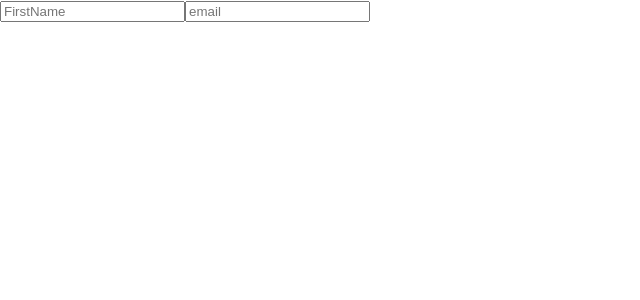
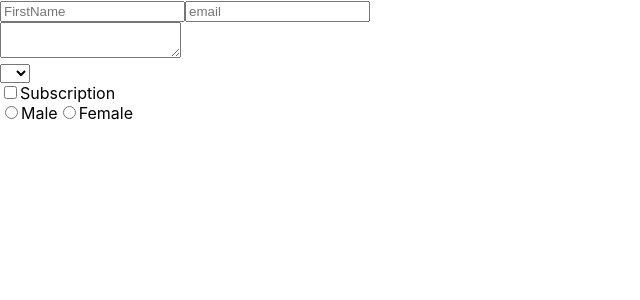
Before and after one commit to MichaelZolotov77/Nepom_react_block_4, a React (Create React App) app: page / in a window 1280 px wide. Shown: the top 300 px of the page, without its empty margins (0-640 px from the left). Built offline with nearby package versions, Linux system fonts and the light colour scheme.

Commit message:
Textarea, select, checkbox, radio button

```diff
--- a/src/components/Form.jsx
+++ b/src/components/Form.jsx
@@ -4,10 +4,18 @@ class Form extends React.Component {
   state = {
     firstName: '',
     email: '',
+    message: '',
+    select: '',
+    subscription: false,
+    gender: '',
   };
 
   handleChange = (event) => {
     this.setState({ [event.target.name]: event.target.value });
+  };
+
+  handleCheckboxChange = (event) => {
+    this.setState({ [event.target.name]: event.target.checked });
   };
 
   validateName = () => {
@@ -27,7 +35,8 @@ class Form extends React.Component {
   };
 
   render() {
-    const { firstName, email } = this.state;
+    const { firstName, email, message, select, subscription, gender } =
+      this.state;
     return (
       <div>
         <input
@@ -46,6 +55,42 @@ class Form extends React.Component {
           onChange={this.handleChange}
           onBlur={this.validateEmail}
         />
+        <br />
+        <textarea name="message" value={message} onChange={this.handleChange} />
+        <br />
+        <select name="select" value={select} onChange={this.handleChange}>
+          <option value="" disabled></option>
+          <option value="1">1</option>
+          <option value="2">2</option>
+          <option value="3">3</option>
+        </select>
+        <br />
+        <label>
+          <input
+            type="checkbox"
+            name="subscription"
+            checked={subscription}
+            onChange={this.handleCheckboxChange}
+          />
+          Subscription
+        </label>
+        <br />
+        <input
+          type="radio"
+          name="gender"
+          value="male"
+          onChange={this.handleChange}
+          checked={gender === 'male'}
+        />
+        Male
+        <input
+          type="radio"
+          name="gender"
+          value="female"
+          onChange={this.handleChange}
+          checked={gender === 'female'}
+        />
+        Female
       </div>
     );
   }
```
